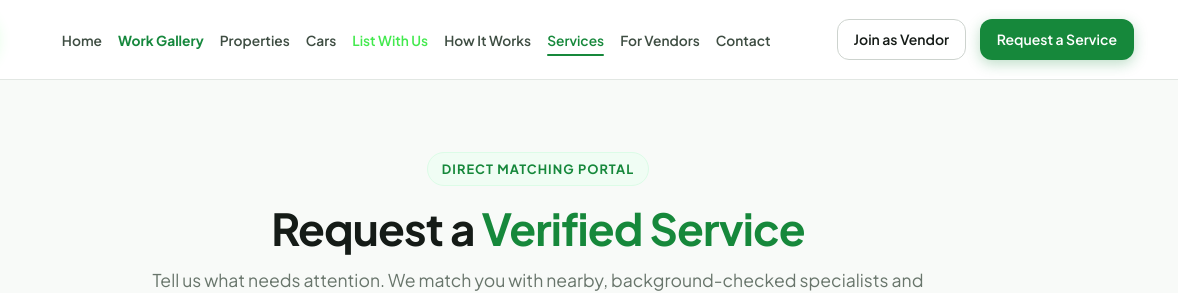
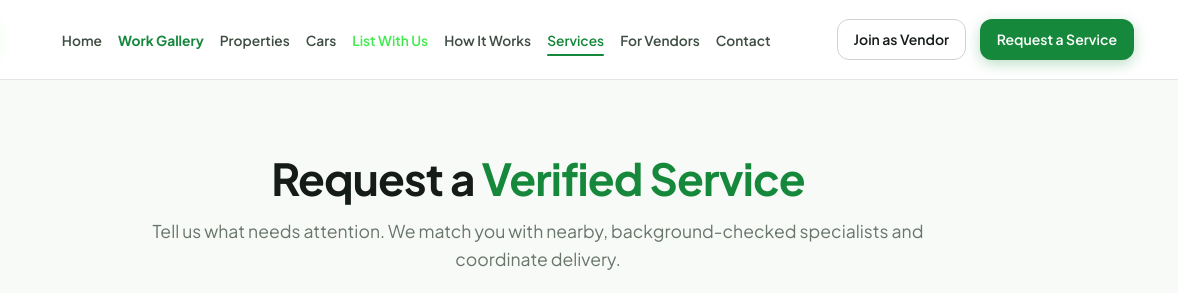
Before and after one commit to Listoncrypt/Allfix, a website: page public/request-service.html in a window 1280 px wide. Shown: the top 293 px of the page, 102-1280 px from the left. Drawn offline with Linux system fonts and the light colour scheme.

Commit message:
Remove portal label and prompt-facing comments

```diff
--- a/public/js/admin.js
+++ b/public/js/admin.js
@@ -361,9 +361,7 @@ CREATE POLICY "Allow all on messages" ON public.messages FOR ALL USING (true) WI
     }, 4500);
   }
 
-  // ==============================================================================
-  // Live Real-Time Background Synchronization Engine
-  // ==============================================================================
+  // Background synchronization
   let realtimeTimer = null;
   let lastStatsFingerprint = '';
   let knownRequestIds = new Set();
@@ -451,7 +449,6 @@ CREATE POLICY "Allow all on messages" ON public.messages FOR ALL USING (true) WI
       const badgeCount = document.getElementById('badgeRequestsCount');
       if (badgeCount) badgeCount.textContent = allRequests.length;
 
-      // Re-render requests view seamlessly without disturbing search input or closing modal
       renderFilteredRequests();
 
       // If modal is currently open and inspecting a request, refresh its details if modified
--- a/public/js/gallery.js
+++ b/public/js/gallery.js
@@ -1,7 +1,3 @@
-/**
- * ALLFIX Services Xpress — Vendor Handiwork & Completed Jobs Gallery Controller
- */
-
 (function () {
   'use strict';
 
--- a/public/js/list-with-us.js
+++ b/public/js/list-with-us.js
@@ -1,5 +1,3 @@
-// ALLFIX Services Xpress — Asset Marketing Controller (Properties & Vehicles)
-
 document.addEventListener('DOMContentLoaded', () => {
   // Tabs
   const tabBtnProperty = document.getElementById('tabBtnProperty');
--- a/public/js/request-form.js
+++ b/public/js/request-form.js
@@ -1,5 +1,3 @@
-// ALLFIX Services Xpress — Customer Request Form Controller
-
 document.addEventListener('DOMContentLoaded', () => {
   const form = document.getElementById('serviceRequestForm');
   const checkbox = document.getElementById('clientTermsCheckbox');
--- a/public/request-service.html
+++ b/public/request-service.html
@@ -76,7 +76,6 @@
 
   <div class="legal-page-header">
     <div class="container container-narrow">
-      <div class="section-tag">Direct Matching Portal</div>
       <h1 style="font-size: 2.75rem; margin-bottom: 0.75rem;">
         Request a <span class="text-highlight">Verified Service</span>
       </h1>
@@ -493,7 +492,6 @@
             <input type="date" id="preferredDate" class="form-control">
           </div>
 
-          <!-- Description Textarea (Preserved exactly as requested) -->
           <div class="form-group" id="descriptionWrap">
             <label class="form-label" for="description" id="descriptionLabel">
               Describe the Request / Scope of Work <span class="required">*</span>
```
Also changed, not shown: public/admin.html (+1 -1 lines), public/list-with-us.html (+1 -1 lines).
